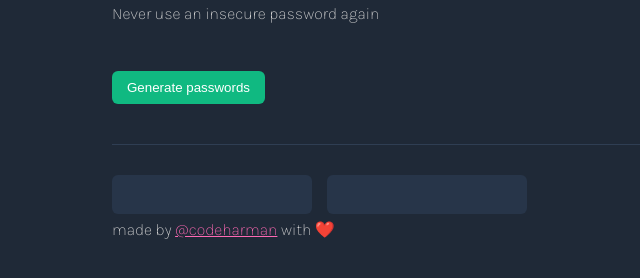
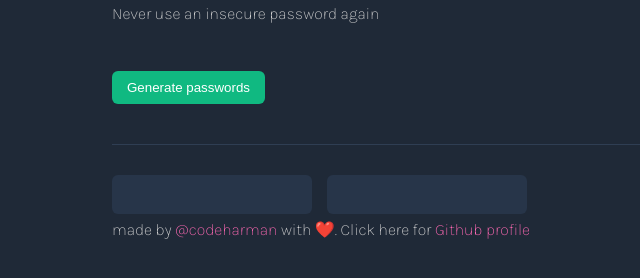
Before and after one commit to codeharman/Password-Generator, a plain HTML site: page index.html in a window 1280 px wide. Shown: the part 322-600 px from the top of the page, without its empty margins (128-768 px from the left). Drawn offline with Linux system fonts and the light colour scheme.

Commit message:
put the github profile too

```diff
--- a/index.html
+++ b/index.html
@@ -29,7 +29,7 @@
         <span id="first-el"></span>
         <span id="second-el"></span>
      </div>
-     <p class="contact">made by <a href="https://www.linkedin.com/in/codeharman/" target="_blank">@codeharman</a> with ❤️</p>
+     <p class="contact">made by <a href="https://www.linkedin.com/in/codeharman/" target="_blank">@codeharman</a> with ❤️. Click here for <a href="https://github.com/codeharman" target="_blank">Github profile</a></p>
 
   </main>
 </body>
--- a/styles.css
+++ b/styles.css
@@ -85,4 +85,5 @@ margin: 0px 0 40px 0;
 
 a {
   color: hotpink;
+  text-decoration: none;
 }
```
